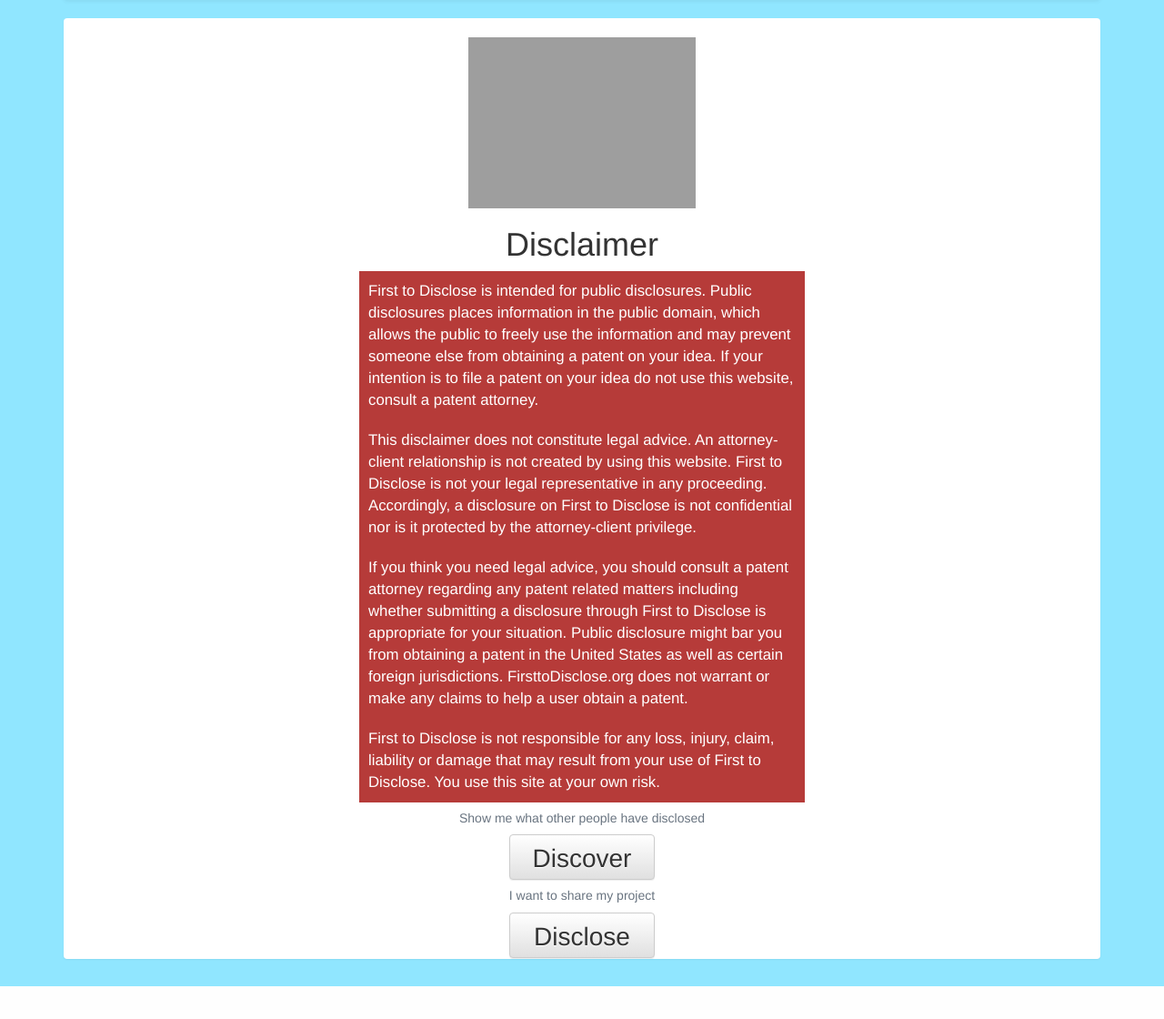
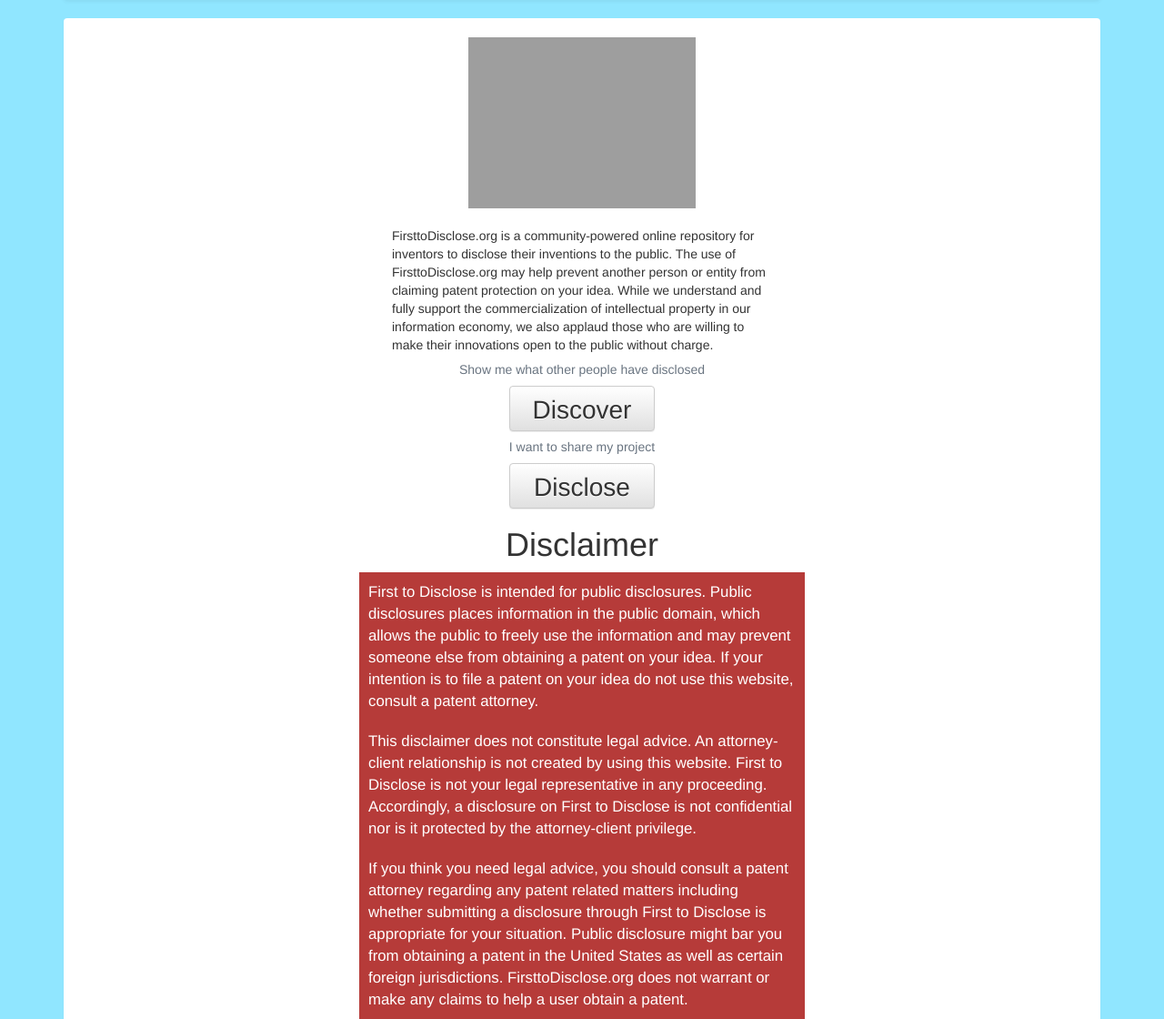
Before and after one commit to FirstToDisclose/CodeAcrossBoston, a Django app: page / in a window 1280 px wide. Shown: the part 62-1182 px from the top of the page at 91% size. Before the commit the page ends 1146 px from the top, so only its background shows below. Run offline with Django 3.2, Linux system fonts and the light colour scheme; some libraries are stand-ins or nearby versions; grey boxes are pictures that could not be loaded.

Commit message:
another layout change

```diff
--- a/firsttodisclose/disclosures/templates/index.html
+++ b/firsttodisclose/disclosures/templates/index.html
@@ -43,8 +43,18 @@
 
 {% block body %}
     <img src="{% static "images/logo.png" %}" id="mainLogo">
-    <h1 id="disclaimerHeader">Disclaimer</h1>
-    <div id="disclaimerWrapper">
+    <p class="paragraphText">FirsttoDisclose.org is a community-powered online repository for inventors to disclose their inventions to the public. The use of FirsttoDisclose.org may help prevent another person or entity from claiming patent protection on your idea. While we understand and fully support the commercialization of intellectual property in our information economy, we also applaud those who are willing to make their innovations open to the public without charge.</p>
+
+
+
+    <h5 class="buttonDescription">Show me what other people have disclosed</h5>
+		<button id="discoverButton" class="btn btn-default">Discover</button>
+
+		<h5 class="buttonDescription">I want to share my project</h5>
+		<button id="discloseButton" class="btn btn-default">Disclose</button>
+
+		<div id="disclaimerWrapper">
+    	<h1 id="disclaimerHeader">Disclaimer</h1>
     	<p class="paragraphText disclaimerText">First to Disclose is intended for public disclosures. Public disclosures places
 
 information in the public domain, which allows the public to freely use the
@@ -79,10 +89,4 @@
 your own risk.</p>
     </div>
 
-    <h5 class="buttonDescription">Show me what other people have disclosed</h5>
-		<button id="discoverButton" class="btn btn-default">Discover</button>
-
-		<h5 class="buttonDescription">I want to share my project</h5>
-		<button id="discloseButton" class="btn btn-default">Disclose</button>
-
 {% endblock %}
```
